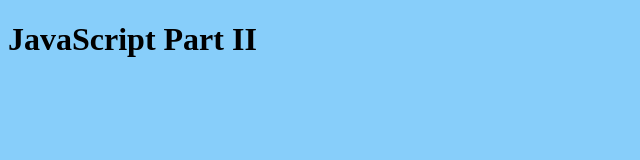
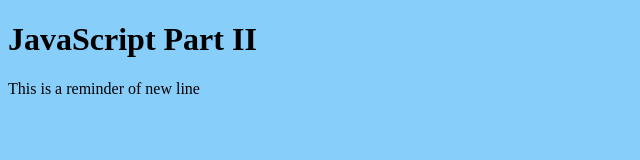
Before and after one commit to KingTugce/Javascript, a plain HTML site: page day2/index.html in a window 1280 px wide. Shown: the whole page, without its empty margins (0-640 px from the left). Drawn offline with Linux system fonts and the light colour scheme.

Commit message:
Add a new line

```diff
--- a/day2/index.html
+++ b/day2/index.html
@@ -12,5 +12,6 @@
     <h1>
         JavaScript Part II
     </h1>
+    <p>This is a reminder of new line</p>
 </body>
 </html>
```
Also changed, not shown: 1 other file.
